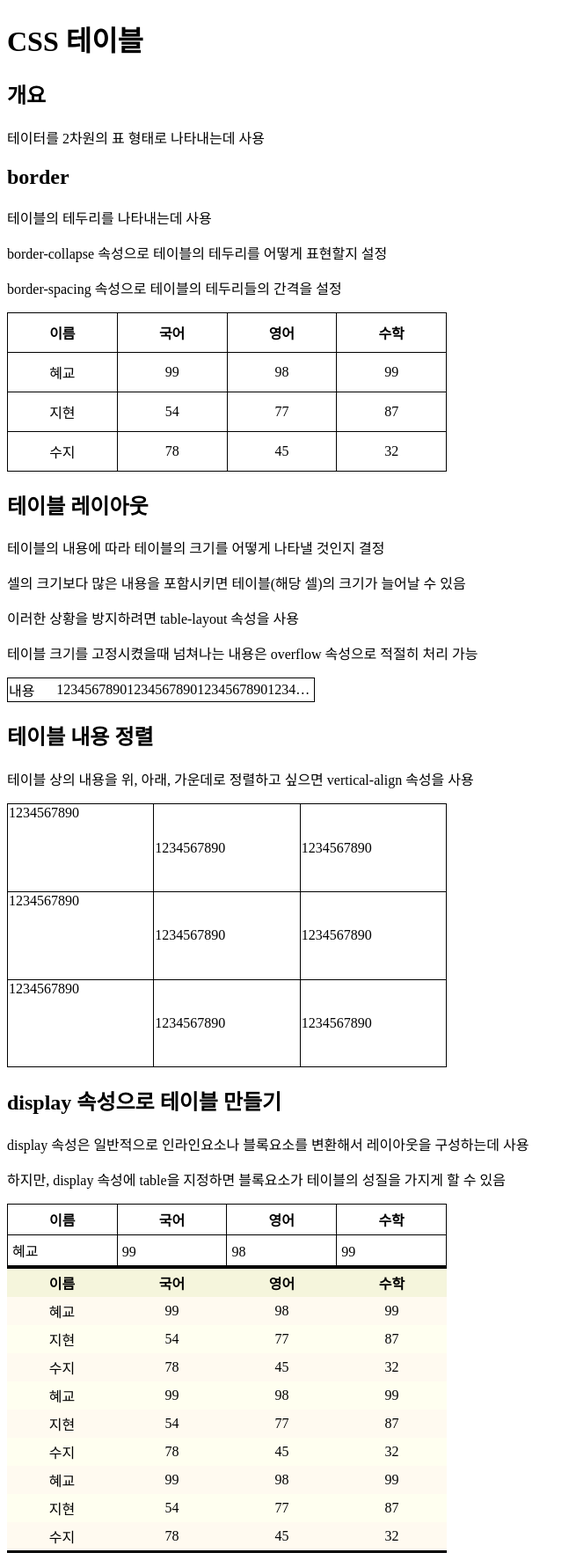
After one commit to hchae31/frontends, a FastAPI app: template views/templates/css/08table.html in a window 1280 px wide. The commit adds this page. Shown: the whole page at 88% size, without its empty margins (0-655 px from the left). Run offline with FastAPI, Linux system fonts and the light colour scheme; the template is opened without the code that fills it, so the values that code supplies are empty.

Commit message:
css3 - 테이블

```diff
--- /dev/null
+++ b/views/templates/css/08table.html
@@ -0,0 +1,135 @@
+<!DOCTYPE html>
+<html lang="ko">
+<head>
+    <meta charset="UTF-8">
+    <title>CSS 테이블</title>
+    <style>
+         table { width: 500px; border: 1px solid black;
+            border-collapse: collapse; }
+        .tb1 th, .tb1 td { border: 1px solid black;
+            padding: 10px;text-align: center }
+
+        /*테이블크기고정*/
+         #tb2 { width: 350px; table-layout: fixed }
+         #tb2 td:first-child { width: 15% }
+         #tb2 td:last-child { overflow: hidden;
+            text-overflow: ellipsis }
+
+        /*테이블 내용 수직 정렬*/
+        #tb3 { height: 300px }
+        #tb3 td { border: 1px solid black }
+        #tb3 td:first-child { vertical-align: top }
+        #tb3 td:first-child(2) { vertical-align: bottom }
+
+        /*display속성으로 테이블처럼 보이게 하기*/
+         /*display :table - 블록요소를 테이블처럼 보이게함*/
+         /*display :table-row - 블록요소를 테이블 행처럼 보이게함*/
+         /*display :table-cell - 블록요소를 테이블 열처럼 보이게함*/
+         #tb4 { width: 500px; border-collapse: collapse }
+         #tb4 .tr { display: table-row }
+         #tb4 .th, #tb4 .td { display: table-cell;
+            border: 1px solid black; padding: 5px;
+            width: 125px }
+         #tb4 .th { font-weight: bold; text-align: center }
+
+         <!-- /*테이블 세련되게 꾸미기*/-->
+         #tb5 { border-top: 3px solid black;
+             border-bottom: 3px solid black;}
+         #tb5, #tb5 th, #tb5 td
+         { border-left: none; border-right: none; }
+         #tb5 td, #tb5 th { text-align: center; height: 30px }
+
+         #tb5 tr:nth-child(1) {  background: beige }
+         #tb5 tr:nth-child(even) {background: floralwhite} /*짝수행 대상*/
+         #tb5 tr:nth-child(2n+3) {background: ivory}    /*1행제외 모든홀수행 대상*/
+         /*#tb5 tr:nth-child(odd) {background: ivory}*/
+         /*#tb5 tr:hover { background: cornsilk }*/
+         #tb5 tr:nth-child(n+2):hover { /* 2행부터 선택 */
+             background: cornsilk;  cursor: pointer }
+
+    </style>
+</head>
+<body>
+    <h1>CSS 테이블</h1>
+
+    <h2>개요</h2>
+    <p>테이터를 2차원의 표 형태로 나타내는데 사용</p>
+
+    <h2>border</h2>
+    <p>테이블의 테두리를 나타내는데 사용</p>
+    <p>border-collapse 속성으로 테이블의
+        테두리를 어떻게 표현할지 설정</p>
+    <p>border-spacing 속성으로 테이블의
+        테두리들의 간격을 설정</p>
+
+    <table class="tb1">
+        <tr><th>이름</th><th>국어</th><th>영어</th><th>수학</th></tr>
+        <tr><td>혜교</td><td>99</td><td>98</td><td>99</td></tr>
+        <tr><td>지현</td><td>54</td><td>77</td><td>87</td></tr>
+        <tr><td>수지</td><td>78</td><td>45</td><td>32</td></tr>
+    </table>
+
+    <h2>테이블 레이아웃</h2>
+    <p>테이블의 내용에 따라
+        테이블의 크기를 어떻게 나타낼 것인지 결정</p>
+    <p>셀의 크기보다 많은 내용을 포함시키면
+        테이블(해당 셀)의 크기가 늘어날 수 있음</p>
+    <p>이러한 상황을 방지하려면 table-layout 속성을 사용</p>
+    <p>테이블 크기를 고정시켰을때 넘쳐나는 내용은
+        overflow 속성으로 적절히 처리 가능</p>
+
+    <table id="tb2">
+        <tr><td>내용</td>
+            <td>123456789012345678901234567890123456789012345678901234567890</td></tr>
+    </table>
+
+    <h2>테이블 내용 정렬</h2>
+    <p>테이블 상의 내용을 위, 아래, 가운데로 정렬하고 싶으면
+        vertical-align 속성을 사용</p>
+
+    <table id="tb3">
+        <tr><td>1234567890</td><td>1234567890</td>
+            <td>1234567890</td></tr>
+        <tr><td>1234567890</td><td>1234567890</td>
+            <td>1234567890</td></tr>
+        <tr><td>1234567890</td><td>1234567890</td>
+            <td>1234567890</td></tr>
+    </table>
+
+    <h2>display 속성으로 테이블 만들기</h2>
+    <p>display 속성은 일반적으로 인라인요소나 블록요소를
+        변환해서 레이아웃을 구성하는데 사용</p>
+    <p>하지만, display 속성에 table을 지정하면
+        블록요소가 테이블의 성질을 가지게 할 수 있음</p>
+
+    <div id="tb4">
+        <div class="tr">
+            <div class="th">이름</div>
+            <div class="th">국어</div>
+            <div class="th">영어</div>
+            <div class="th">수학</div>
+        </div>
+        <div class="tr">
+            <div class="td">혜교</div>
+            <div class="td">99</div>
+            <div class="td">98</div>
+            <div class="td">99</div>
+        </div>
+    </div>
+
+
+    <table id="tb5">
+        <tr><th>이름</th><th>국어</th><th>영어</th><th>수학</th></tr>
+        <tr><td>혜교</td><td>99</td><td>98</td><td>99</td></tr>
+        <tr><td>지현</td><td>54</td><td>77</td><td>87</td></tr>
+        <tr><td>수지</td><td>78</td><td>45</td><td>32</td></tr>
+        <tr><td>혜교</td><td>99</td><td>98</td><td>99</td></tr>
+        <tr><td>지현</td><td>54</td><td>77</td><td>87</td></tr>
+        <tr><td>수지</td><td>78</td><td>45</td><td>32</td></tr>
+        <tr><td>혜교</td><td>99</td><td>98</td><td>99</td></tr>
+        <tr><td>지현</td><td>54</td><td>77</td><td>87</td></tr>
+        <tr><td>수지</td><td>78</td><td>45</td><td>32</td></tr>
+    </table>
+
+</body>
+</html>
--- a/views/templates/css/index.html
+++ b/views/templates/css/index.html
@@ -14,6 +14,7 @@
         <li>05 - CSS 리스트 [<a href="/css/list"]>이동</a>]</li>
         <li>06 - CSS 포지션 [<a href="/css/position"]>이동</a>]</li>
         <li>07 - CSS 백그라운드 [<a href="/css/background"]>이동</a>]</li>
+        <li>08 - CSS 테이블 [<a href="/css/table"]>이동</a>]</li>
 
     </ul>
 </body>
```
Also changed, not shown: app/routes/css.py (+8 -4 lines).
